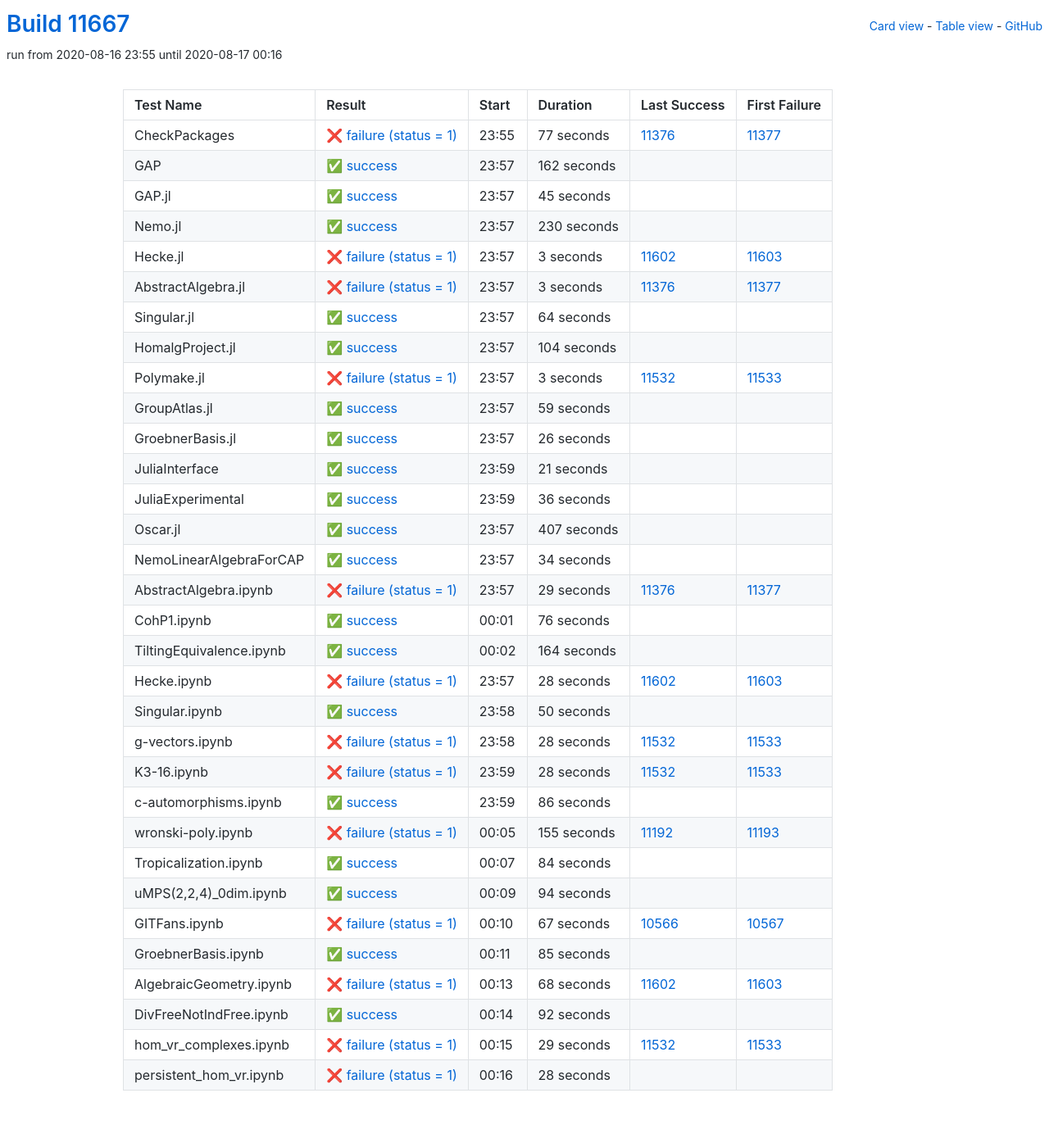
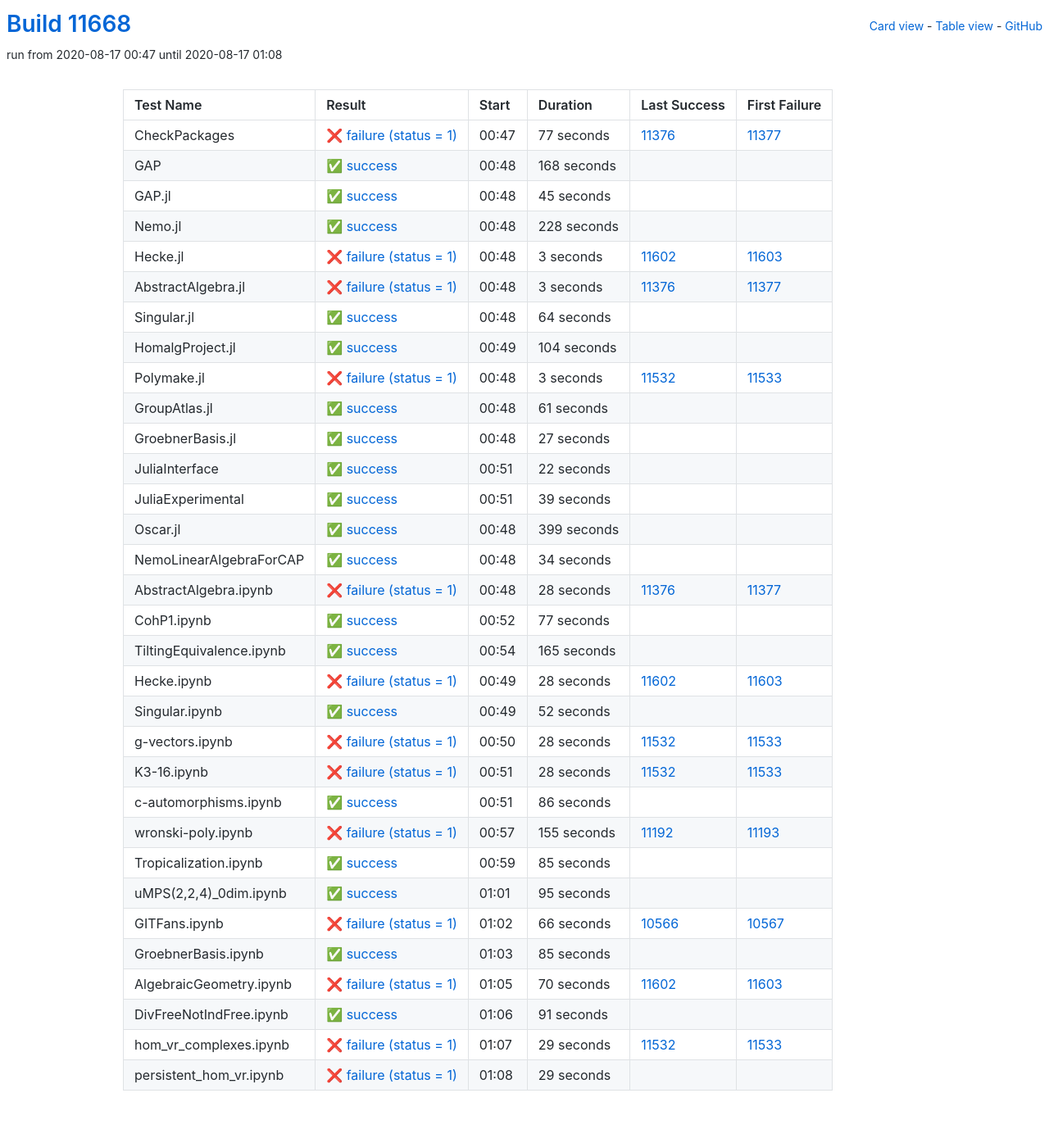
Before and after one commit to oscar-system/oscar-ci-status, a Jekyll site: the page built from table.html, in a window 1280 px wide. Shown: the whole page at 82% size. Built offline with Jekyll 4.4.1, drawn with Linux system fonts in a browser that asks for light colours.

Commit message:
Build #11668

```diff
--- a/_data/ci.yml
+++ b/_data/ci.yml
@@ -1,6 +1,6 @@
 ---
-build: 11667
-build_url: https://oscarci.mathematik.uni-kl.de/job/oscar/11667/
+build: 11668
+build_url: https://oscarci.mathematik.uni-kl.de/job/oscar/11668/
 job: oscar
 organization: oscar-system
 repo: oscar-ci-status
@@ -8,8 +8,8 @@
 tests:
 - name: CheckPackages
   id: checkpackages
-  log: https://oscarci.mathematik.uni-kl.de/job/oscar/11667/artifact/logs/build-11667/CheckPackages.log
-  start: 2020-08-16 23:55
+  log: https://oscarci.mathematik.uni-kl.de/job/oscar/11668/artifact/logs/build-11668/CheckPackages.log
+  start: 2020-08-17 00:47
   success: false
   exitcode: 1
   status: failure
@@ -20,20 +20,20 @@
   first_failure_url: https://oscarci.mathematik.uni-kl.de/job/oscar/11377/
 - name: GAP
   id: gap
-  log: https://oscarci.mathematik.uni-kl.de/job/oscar/11667/artifact/logs/build-11667/GAP.log
-  start: 2020-08-16 23:57
+  log: https://oscarci.mathematik.uni-kl.de/job/oscar/11668/artifact/logs/build-11668/GAP.log
+  start: 2020-08-17 00:48
   success: true
   exitcode: 0
   status: success
-  duration: 162
+  duration: 168
   last_success: false
   last_success_url:
   first_failure: false
   first_failure_url:
 - name: GAP.jl
   id: gap-jl
-  log: https://oscarci.mathematik.uni-kl.de/job/oscar/11667/artifact/logs/build-11667/GAP.jl.log
-  start: 2020-08-16 23:57
+  log: https://oscarci.mathematik.uni-kl.de/job/oscar/11668/artifact/logs/build-11668/GAP.jl.log
+  start: 2020-08-17 00:48
   success: true
   exitcode: 0
   status: success
@@ -44,20 +44,20 @@
   first_failure_url:
 - name: Nemo.jl
   id: nemo-jl
-  log: https://oscarci.mathematik.uni-kl.de/job/oscar/11667/artifact/logs/build-11667/Nemo.jl.log
-  start: 2020-08-16 23:57
+  log: https://oscarci.mathematik.uni-kl.de/job/oscar/11668/artifact/logs/build-11668/Nemo.jl.log
+  start: 2020-08-17 00:48
   success: true
   exitcode: 0
   status: success
-  duration: 230
+  duration: 228
   last_success: false
   last_success_url:
   first_failure: false
   first_failure_url:
 - name: Hecke.jl
   id: hecke-jl
-  log: https://oscarci.mathematik.uni-kl.de/job/oscar/11667/artifact/logs/build-11667/Hecke.jl.log
-  start: 2020-08-16 23:57
+  log: https://oscarci.mathematik.uni-kl.de/job/oscar/11668/artifact/logs/build-11668/Hecke.jl.log
+  start: 2020-08-17 00:48
   success: false
   exitcode: 1
   status: failure
@@ -68,8 +68,8 @@
   first_failure_url: https://oscarci.mathematik.uni-kl.de/job/oscar/11603/
 - name: AbstractAlgebra.jl
   id: abstractalgebra-jl
-  log: https://oscarci.mathematik.uni-kl.de/job/oscar/11667/artifact/logs/build-11667/AbstractAlgebra.jl.log
-  start: 2020-08-16 23:57
+  log: https://oscarci.mathematik.uni-kl.de/job/oscar/11668/artifact/logs/build-11668/AbstractAlgebra.jl.log
+  start: 2020-08-17 00:48
   success: false
   exitcode: 1
   status: failure
@@ -80,8 +80,8 @@
   first_failure_url: https://oscarci.mathematik.uni-kl.de/job/oscar/11377/
 - name: Singular.jl
   id: singular-jl
-  log: https://oscarci.mathematik.uni-kl.de/job/oscar/11667/artifact/logs/build-11667/Singular.jl.log
-  start: 2020-08-16 23:57
+  log: https://oscarci.mathematik.uni-kl.de/job/oscar/11668/artifact/logs/build-11668/Singular.jl.log
+  start: 2020-08-17 00:48
   success: true
   exitcode: 0
   status: success
@@ -92,8 +92,8 @@
   first_failure_url:
 - name: HomalgProject.jl
   id: homalgproject-jl
-  log: https://oscarci.mathematik.uni-kl.de/job/oscar/11667/artifact/logs/build-11667/HomalgProject.jl.log
-  start: 2020-08-16 23:57
+  log: https://oscarci.mathematik.uni-kl.de/job/oscar/11668/artifact/logs/build-11668/HomalgProject.jl.log
+  start: 2020-08-17 00:49
   success: true
   exitcode: 0
   status: success
@@ -104,8 +104,8 @@
   first_failure_url:
 - name: Polymake.jl
   id: polymake-jl
-  log: https://oscarci.mathematik.uni-kl.de/job/oscar/11667/artifact/logs/build-11667/Polymake.jl.log
-  start: 2020-08-16 23:57
+  log: https://oscarci.mathematik.uni-kl.de/job/oscar/11668/artifact/logs/build-11668/Polymake.jl.log
+  start: 2020-08-17 00:48
   success: false
   exitcode: 1
   status: failure
@@ -116,68 +116,68 @@
   first_failure_url: https://oscarci.mathematik.uni-kl.de/job/oscar/11533/
 - name: GroupAtlas.jl
   id: groupatlas-jl
-  log: https://oscarci.mathematik.uni-kl.de/job/oscar/11667/artifact/logs/build-11667/GroupAtlas.jl.log
-  start: 2020-08-16 23:57
+  log: https://oscarci.mathematik.uni-kl.de/job/oscar/11668/artifact/logs/build-11668/GroupAtlas.jl.log
+  start: 2020-08-17 00:48
   success: true
   exitcode: 0
   status: success
-  duration: 59
+  duration: 61
   last_success: false
   last_success_url:
   first_failure: false
   first_failure_url:
 - name: GroebnerBasis.jl
   id: groebnerbasis-jl
-  log: https://oscarci.mathematik.uni-kl.de/job/oscar/11667/artifact/logs/build-11667/GroebnerBasis.jl.log
-  start: 2020-08-16 23:57
+  log: https://oscarci.mathematik.uni-kl.de/job/oscar/11668/artifact/logs/build-11668/GroebnerBasis.jl.log
+  start: 2020-08-17 00:48
   success: true
   exitcode: 0
   status: success
-  duration: 26
+  duration: 27
   last_success: false
   last_success_url:
   first_failure: false
   first_failure_url:
 - name: JuliaInterface
   id: juliainterface
-  log: https://oscarci.mathematik.uni-kl.de/job/oscar/11667/artifact/logs/build-11667/JuliaInterface.log
-  start: 2020-08-16 23:59
+  log: https://oscarci.mathematik.uni-kl.de/job/oscar/11668/artifact/logs/build-11668/JuliaInterface.log
+  start: 2020-08-17 00:51
   success: true
   exitcode: 0
   status: success
-  duration: 21
+  duration: 22
   last_success: false
   last_success_url:
   first_failure: false
   first_failure_url:
 - name: JuliaExperimental
   id: juliaexperimental
-  log: https://oscarci.mathematik.uni-kl.de/job/oscar/11667/artifact/logs/build-11667/JuliaExperimental.log
-  start: 2020-08-16 23:59
+  log: https://oscarci.mathematik.uni-kl.de/job/oscar/11668/artifact/logs/build-11668/JuliaExperimental.log
+  start: 2020-08-17 00:51
   success: true
   exitcode: 0
   status: success
-  duration: 36
+  duration: 39
   last_success: false
   last_success_url:
   first_failure: false
   first_failure_url:
 - name: Oscar.jl
   id: oscar-jl
-  log: https://oscarci.mathematik.uni-kl.de/job/oscar/11667/artifact/logs/build-11667/Oscar.jl.log
-  start: 2020-08-16 23:57
+  log: https://oscarci.mathematik.uni-kl.de/job/oscar/11668/artifact/logs/build-11668/Oscar.jl.log
+  start: 2020-08-17 00:48
   success: true
   exitcode: 0
   status: success
-  duration: 407
+  duration: 399
   last_success: false
   last_success_url:
   first_failure: false
   first_failure_url:
 - name: NemoLinearAlgebraForCAP
   id: nemolinearalgebraforcap
-  log: https://oscarci.mathematik.uni-kl.de/job/oscar/11667/artifact/logs/build-11667/NemoLinearAlgebraForCAP.log
-  start: 2020-08-16 23:57
+  log: https://oscarci.mathematik.uni-kl.de/job/oscar/11668/artifact/logs/build-11668/NemoLinearAlgebraForCAP.log
+  start: 2020-08-17 00:48
   success: true
   exitcode: 0
   status: success
@@ -188,44 +188,44 @@
   first_failure_url:
 - name: AbstractAlgebra.ipynb
   id: abstractalgebra-ipynb
-  log: https://oscarci.mathematik.uni-kl.de/job/oscar/11667/artifact/logs/build-11667/AbstractAlgebra.ipynb.log
-  start: 2020-08-16 23:57
+  log: https://oscarci.mathematik.uni-kl.de/job/oscar/11668/artifact/logs/build-11668/AbstractAlgebra.ipynb.log
+  start: 2020-08-17 00:48
   success: false
   exitcode: 1
   status: failure
-  duration: 29
+  duration: 28
   last_success: 11376
   last_success_url: https://oscarci.mathematik.uni-kl.de/job/oscar/11376/
   first_failure: 11377
   first_failure_url: https://oscarci.mathematik.uni-kl.de/job/oscar/11377/
 - name: CohP1.ipynb
   id: cohp1-ipynb
-  log: https://oscarci.mathematik.uni-kl.de/job/oscar/11667/artifact/logs/build-11667/CohP1.ipynb.log
-  start: 2020-08-17 00:01
+  log: https://oscarci.mathematik.uni-kl.de/job/oscar/11668/artifact/logs/build-11668/CohP1.ipynb.log
+  start: 2020-08-17 00:52
   success: true
   exitcode: 0
   status: success
-  duration: 76
+  duration: 77
   last_success: false
   last_success_url:
   first_failure: false
   first_failure_url:
 - name: TiltingEquivalence.ipynb
   id: tiltingequivalence-ipynb
-  log: https://oscarci.mathematik.uni-kl.de/job/oscar/11667/artifact/logs/build-11667/TiltingEquivalence.ipynb.log
-  start: 2020-08-17 00:02
+  log: https://oscarci.mathematik.uni-kl.de/job/oscar/11668/artifact/logs/build-11668/TiltingEquivalence.ipynb.log
+  start: 2020-08-17 00:54
   success: true
   exitcode: 0
   status: success
-  duration: 164
+  duration: 165
   last_success: false
   last_success_url:
   first_failure: false
   first_failure_url:
 - name: Hecke.ipynb
   id: hecke-ipynb
-  log: https://oscarci.mathematik.uni-kl.de/job/oscar/11667/artifact/logs/build-11667/Hecke.ipynb.log
-  start: 2020-08-16 23:57
+  log: https://oscarci.mathematik.uni-kl.de/job/oscar/11668/artifact/logs/build-11668/Hecke.ipynb.log
+  start: 2020-08-17 00:49
   success: false
   exitcode: 1
   status: failure
@@ -236,20 +236,20 @@
   first_failure_url: https://oscarci.mathematik.uni-kl.de/job/oscar/11603/
 - name: Singular.ipynb
   id: singular-ipynb
-  log: https://oscarci.mathematik.uni-kl.de/job/oscar/11667/artifact/logs/build-11667/Singular.ipynb.log
-  start: 2020-08-16 23:58
+  log: https://oscarci.mathematik.uni-kl.de/job/oscar/11668/artifact/logs/build-11668/Singular.ipynb.log
+  start: 2020-08-17 00:49
   success: true
   exitcode: 0
   status: success
-  duration: 50
+  duration: 52
   last_success: false
   last_success_url:
   first_failure: false
   first_failure_url:
 - name: g-vectors.ipynb
   id: g-vectors-ipynb
-  log: https://oscarci.mathematik.uni-kl.de/job/oscar/11667/artifact/logs/build-11667/g-vectors.ipynb.log
-  start: 2020-08-16 23:58
+  log: https://oscarci.mathematik.uni-kl.de/job/oscar/11668/artifact/logs/build-11668/g-vectors.ipynb.log
+  start: 2020-08-17 00:50
   success: false
   exitcode: 1
   status: failure
@@ -260,8 +260,8 @@
   first_failure_url: https://oscarci.mathematik.uni-kl.de/job/oscar/11533/
 - name: K3-16.ipynb
   id: k3-16-ipynb
-  log: https://oscarci.mathematik.uni-kl.de/job/oscar/11667/artifact/logs/build-11667/K3-16.ipynb.log
-  start: 2020-08-16 23:59
+  log: https://oscarci.mathematik.uni-kl.de/job/oscar/11668/artifact/logs/build-11668/K3-16.ipynb.log
+  start: 2020-08-17 00:51
   success: false
   exitcode: 1
   status: failure
@@ -272,8 +272,8 @@
   first_failure_url: https://oscarci.mathematik.uni-kl.de/job/oscar/11533/
 - name: c-automorphisms.ipynb
   id: c-automorphisms-ipynb
-  log: https://oscarci.mathematik.uni-kl.de/job/oscar/11667/artifact/logs/build-11667/c-automorphisms.ipynb.log
-  start: 2020-08-16 23:59
+  log: https://oscarci.mathematik.uni-kl.de/job/oscar/11668/artifact/logs/build-11668/c-automorphisms.ipynb.log
+  start: 2020-08-17 00:51
   success: true
   exitcode: 0
   status: success
@@ -284,8 +284,8 @@
   first_failure_url:
 - name: wronski-poly.ipynb
   id: wronski-poly-ipynb
-  log: https://oscarci.mathematik.uni-kl.de/job/oscar/11667/artifact/logs/build-11667/wronski-poly.ipynb.log
-  start: 2020-08-17 00:05
+  log: https://oscarci.mathematik.uni-kl.de/job/oscar/11668/artifact/logs/build-11668/wronski-poly.ipynb.log
+  start: 2020-08-17 00:57
   success: false
   exitcode: 1
   status: failure
@@ -296,44 +296,44 @@
   first_failure_url: https://oscarci.mathematik.uni-kl.de/job/oscar/11193/
 - name: Tropicalization.ipynb
   id: tropicalization-ipynb
-  log: https://oscarci.mathematik.uni-kl.de/job/oscar/11667/artifact/logs/build-11667/Tropicalization.ipynb.log
-  start: 2020-08-17 00:07
+  log: https://oscarci.mathematik.uni-kl.de/job/oscar/11668/artifact/logs/build-11668/Tropicalization.ipynb.log
+  start: 2020-08-17 00:59
   success: true
   exitcode: 0
   status: success
-  duration: 84
+  duration: 85
   last_success: false
   last_success_url:
   first_failure: false
   first_failure_url:
 - name: uMPS(2,2,4)_0dim.ipynb
   id: umps-2-2-4-0dim-ipynb
-  log: https://oscarci.mathematik.uni-kl.de/job/oscar/11667/artifact/logs/build-11667/uMPS-2-2-4-_0dim.ipynb.log
-  start: 2020-08-17 00:09
+  log: https://oscarci.mathematik.uni-kl.de/job/oscar/11668/artifact/logs/build-11668/uMPS-2-2-4-_0dim.ipynb.log
+  start: 2020-08-17 01:01
   success: true
   exitcode: 0
   status: success
-  duration: 94
+  duration: 95
   last_success: false
   last_success_url:
   first_failure: false
   first_failure_url:
 - name: GITFans.ipynb
   id: gitfans-ipynb
-  log: https://oscarci.mathematik.uni-kl.de/job/oscar/11667/artifact/logs/build-11667/GITFans.ipynb.log
-  start: 2020-08-17 00:10
+  log: https://oscarci.mathematik.uni-kl.de/job/oscar/11668/artifact/logs/build-11668/GITFans.ipynb.log
+  start: 2020-08-17 01:02
   success: false
   exitcode: 1
   status: failure
-  duration: 67
+  duration: 66
   last_success: 10566
   last_success_url: https://oscarci.mathematik.uni-kl.de/job/oscar/10566/
   first_failure: 10567
   first_failure_url: https://oscarci.mathematik.uni-kl.de/job/oscar/10567/
 - name: GroebnerBasis.ipynb
   id: groebnerbasis-ipynb
-  log: https://oscarci.mathematik.uni-kl.de/job/oscar/11667/artifact/logs/build-11667/GroebnerBasis.ipynb.log
-  start: 2020-08-17 00:11
+  log: https://oscarci.mathematik.uni-kl.de/job/oscar/11668/artifact/logs/build-11668/GroebnerBasis.ipynb.log
+  start: 2020-08-17 01:03
   success: true
   exitcode: 0
   status: success
@@ -344,32 +344,32 @@
   first_failure_url:
 - name: AlgebraicGeometry.ipynb
   id: algebraicgeometry-ipynb
-  log: https://oscarci.mathematik.uni-kl.de/job/oscar/11667/artifact/logs/build-11667/AlgebraicGeometry.ipynb.log
-  start: 2020-08-17 00:13
+  log: https://oscarci.mathematik.uni-kl.de/job/oscar/11668/artifact/logs/build-11668/AlgebraicGeometry.ipynb.log
+  start: 2020-08-17 01:05
   success: false
   exitcode: 1
   status: failure
-  duration: 68
+  duration: 70
   last_success: 11602
   last_success_url: https://oscarci.mathematik.uni-kl.de/job/oscar/11602/
   first_failure: 11603
   first_failure_url: https://oscarci.mathematik.uni-kl.de/job/oscar/11603/
 - name: DivFreeNotIndFree.ipynb
   id: divfreenotindfree-ipynb
-  log: https://oscarci.mathematik.uni-kl.de/job/oscar/11667/artifact/logs/build-11667/DivFreeNotIndFree.ipynb.log
-  start: 2020-08-17 00:14
+  log: https://oscarci.mathematik.uni-kl.de/job/oscar/11668/artifact/logs/build-11668/DivFreeNotIndFree.ipynb.log
+  start: 2020-08-17 01:06
   success: true
   exitcode: 0
   status: success
-  duration: 92
+  duration: 91
   last_success: false
   last_success_url:
   first_failure: false
   first_failure_url:
 - name: hom_vr_complexes.ipynb
   id: hom-vr-complexes-ipynb
-  log: https://oscarci.mathematik.uni-kl.de/job/oscar/11667/artifact/logs/build-11667/hom_vr_complexes.ipynb.log
-  start: 2020-08-17 00:15
+  log: https://oscarci.mathematik.uni-kl.de/job/oscar/11668/artifact/logs/build-11668/hom_vr_complexes.ipynb.log
+  start: 2020-08-17 01:07
   success: false
   exitcode: 1
   status: failure
@@ -380,12 +380,12 @@
   first_failure_url: https://oscarci.mathematik.uni-kl.de/job/oscar/11533/
 - name: persistent_hom_vr.ipynb
   id: persistent-hom-vr-ipynb
-  log: https://oscarci.mathematik.uni-kl.de/job/oscar/11667/artifact/logs/build-11667/persistent_hom_vr.ipynb.log
-  start: 2020-08-17 00:16
+  log: https://oscarci.mathematik.uni-kl.de/job/oscar/11668/artifact/logs/build-11668/persistent_hom_vr.ipynb.log
+  start: 2020-08-17 01:08
   success: false
   exitcode: 1
   status: failure
-  duration: 28
+  duration: 29
   last_success: false
   last_success_url:
   first_failure: false
```
Also changed, not shown: README.md.
